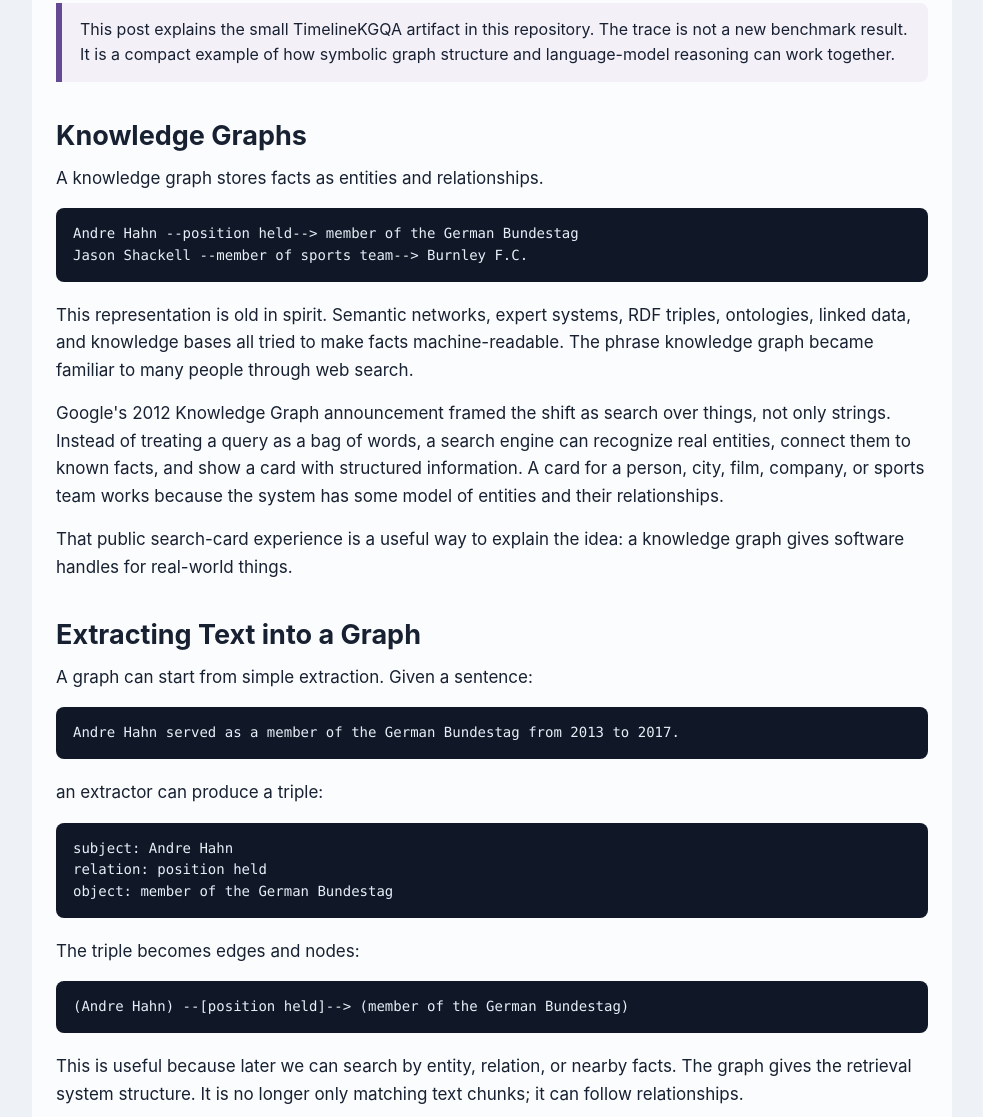
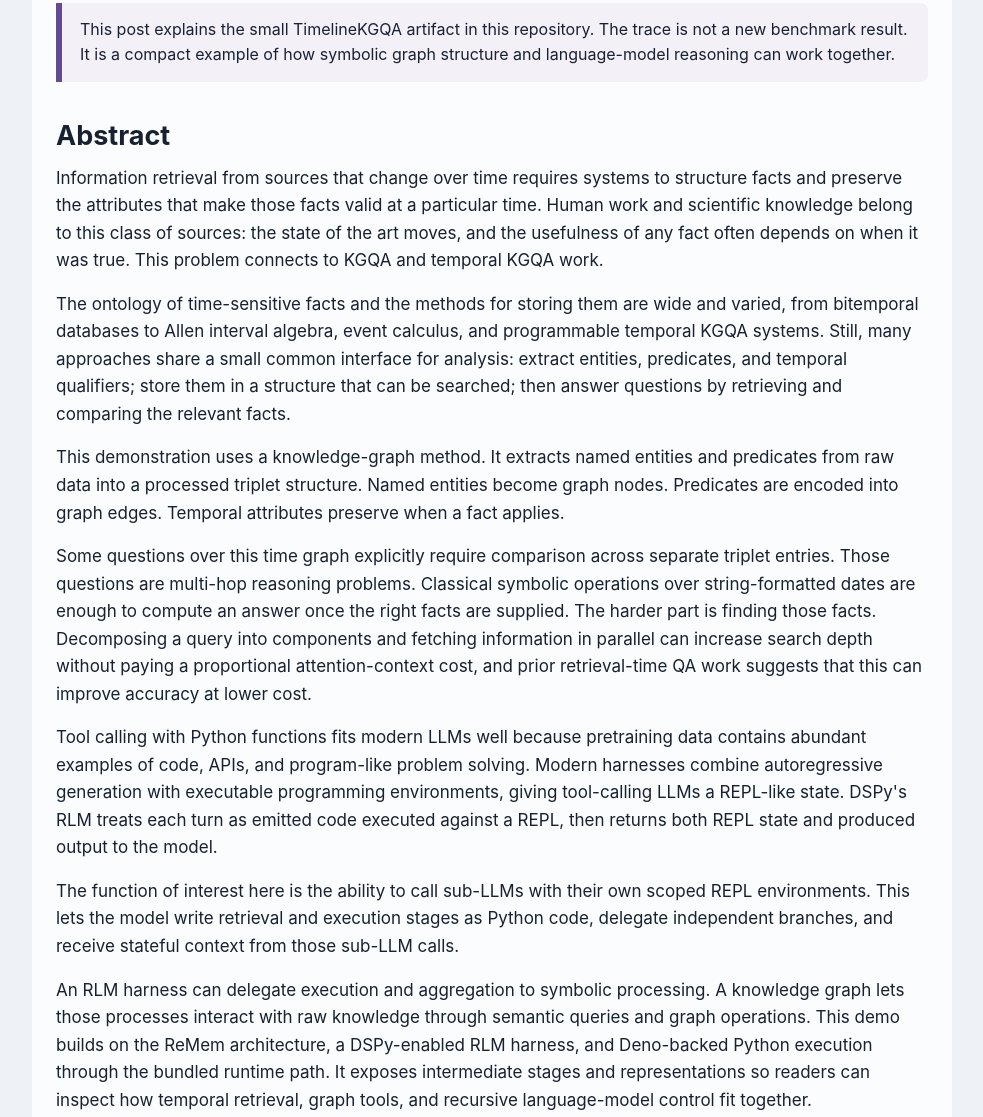
Before and after one commit to asahinyener/REMem, a plain HTML site: page docs/blog/knowledge-graphs-recursive-rlm.html in a window 1280 px wide. Shown: the part 334-1451 px from the top of the page, without its empty margins (148-1131 px from the left). Drawn offline with Linux system fonts and the light colour scheme.

Commit message:
Add abstract and promote artifact links

```diff
--- a/docs/blog/knowledge-graphs-recursive-rlm.html
+++ b/docs/blog/knowledge-graphs-recursive-rlm.html
@@ -154,6 +154,15 @@
     </div>
 
     <article>
+      <h2>Abstract</h2>
+      <p>Information retrieval from sources that change over time requires systems to structure facts and preserve the attributes that make those facts valid at a particular time. Human work and scientific knowledge belong to this class of sources: the state of the art moves, and the usefulness of any fact often depends on when it was true. This problem connects to KGQA and temporal KGQA work.</p>
+      <p>The ontology of time-sensitive facts and the methods for storing them are wide and varied, from bitemporal databases to Allen interval algebra, event calculus, and programmable temporal KGQA systems. Still, many approaches share a small common interface for analysis: extract entities, predicates, and temporal qualifiers; store them in a structure that can be searched; then answer questions by retrieving and comparing the relevant facts.</p>
+      <p>This demonstration uses a knowledge-graph method. It extracts named entities and predicates from raw data into a processed triplet structure. Named entities become graph nodes. Predicates are encoded into graph edges. Temporal attributes preserve when a fact applies.</p>
+      <p>Some questions over this time graph explicitly require comparison across separate triplet entries. Those questions are multi-hop reasoning problems. Classical symbolic operations over string-formatted dates are enough to compute an answer once the right facts are supplied. The harder part is finding those facts. Decomposing a query into components and fetching information in parallel can increase search depth without paying a proportional attention-context cost, and prior retrieval-time QA work suggests that this can improve accuracy at lower cost.</p>
+      <p>Tool calling with Python functions fits modern LLMs well because pretraining data contains abundant examples of code, APIs, and program-like problem solving. Modern harnesses combine autoregressive generation with executable programming environments, giving tool-calling LLMs a REPL-like state. DSPy's RLM treats each turn as emitted code executed against a REPL, then returns both REPL state and produced output to the model.</p>
+      <p>The function of interest here is the ability to call sub-LLMs with their own scoped REPL environments. This lets the model write retrieval and execution stages as Python code, delegate independent branches, and receive stateful context from those sub-LLM calls.</p>
+      <p>An RLM harness can delegate execution and aggregation to symbolic processing. A knowledge graph lets those processes interact with raw knowledge through semantic queries and graph operations. This demo builds on the ReMem architecture, a DSPy-enabled RLM harness, and Deno-backed Python execution through the bundled runtime path. It exposes intermediate stages and representations so readers can inspect how temporal retrieval, graph tools, and recursive language-model control fit together.</p>
+
       <h2>Knowledge Graphs</h2>
       <p>A knowledge graph stores facts as entities and relationships.</p>
       <pre><code>Andre Hahn --position held--&gt; member of the German Bundestag
```
Also changed, not shown: docs/index.html (+7 -2 lines), 1 other file.
